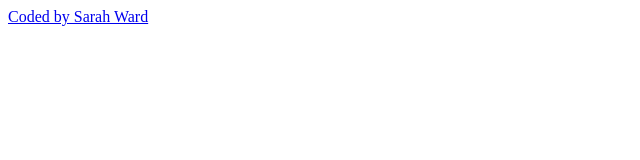
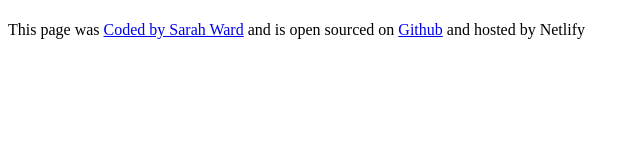
Before and after one commit to Sarahwcode/Project-fot-SheCodes, a plain HTML site: page index.html in a window 1280 px wide. Shown: the whole page, without its empty margins (0-640 px from the left). Drawn offline with Linux system fonts and the light colour scheme.

Commit message:
comit changes

```diff
--- a/index.html
+++ b/index.html
@@ -6,8 +6,15 @@
     <title>Weather Application</title>
   </head>
   <body>
+    <h1></h1>
     <footer>
-      <a href="https://github.com/Sarahwcode">Coded by Sarah Ward</a>
+      This page was
+      <a href="https://github.com/Sarahwcode" target="_blank"
+        >Coded by Sarah Ward</a
+      >
+      and is open sourced on
+      <a href="https://github.com/Sarahwcode/Project-fot-SheCodes">Github</a>
+      and hosted by Netlify
     </footer>
   </body>
 </html>
```
